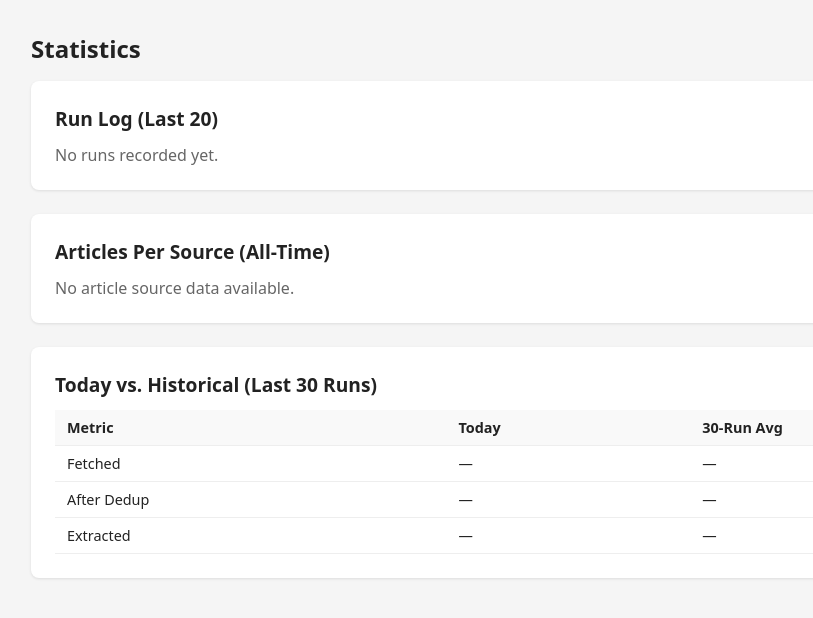
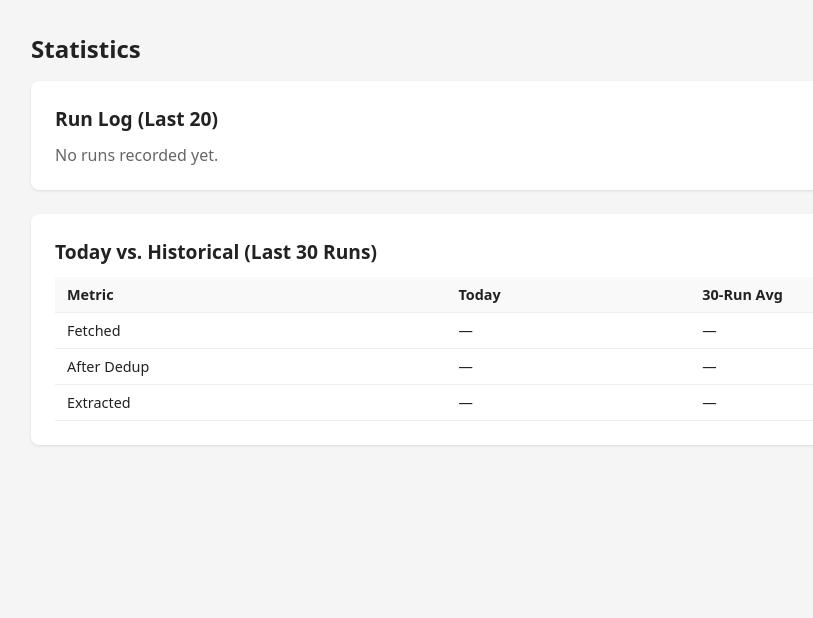
Before and after one commit to nxsyy55/another-ai-plus-rss-reader, a FastAPI app: page /stats/ in a window 1280 px wide. Shown: the part 54-672 px from the top of the page, without its empty margins (75-888 px from the left). Run offline with FastAPI, Linux system fonts and the light colour scheme; data comes from the database, SQL or seed files in the repository; data that the repository does not hold is empty; some libraries are stand-ins or nearby versions.

Commit message:
static panel improved

```diff
--- a/dashboard/routes/stats.py
+++ b/dashboard/routes/stats.py
@@ -38,45 +38,26 @@ async def reports_page(request: Request):
 async def stats_page(request: Request):
     init_db()
     with get_db() as conn:
-        # Last 20 runs
+        # Last 40 runs
         run_rows = conn.execute("""
             SELECT id, started_at, completed_at, provider, articles_fetched,
                    articles_after_dedup, articles_after_filter, articles_extraction_failed, status,
                    CAST(ROUND((JULIANDAY(COALESCE(completed_at, started_at)) - JULIANDAY(started_at)) * 86400) AS INTEGER) as duration_seconds
-            FROM runs ORDER BY started_at DESC LIMIT 20
+            FROM runs ORDER BY started_at DESC LIMIT 40
         """).fetchall()
 
         runs = [dict(r) for r in run_rows]
         last_run = runs[0] if runs else None
         last_run_id = last_run["id"] if last_run else None
 
-        # Articles per source (all-time originals)
-        source_rows = conn.execute("""
-            SELECT f.name, f.url, COUNT(a.id) as cnt
-            FROM articles a JOIN feeds f ON a.feed_id = f.id
-            WHERE a.dedup_status='original'
-            GROUP BY f.id ORDER BY cnt DESC
-        """).fetchall()
-
-        total_articles = sum(r["cnt"] for r in source_rows) or 1
-        articles_per_source = [
-            {
-                "name": r["name"] or r["url"],
-                "url": r["url"],
-                "cnt": r["cnt"],
-                "pct": round(r["cnt"] / total_articles * 100, 1),
-            }
-            for r in source_rows
-        ]
-
-        # Stats that depend on last_run
+        # Extraction stats for last run
         extraction_stats = {"total": 0, "failed": 0, "success_rate_pct": 0.0}
         word_buckets: list[dict] = []
         hist_stats = {"avg_fetched": None, "avg_dedup": None, "avg_extracted": None}
         token_estimate = {"input_tokens": 0, "output_tokens": 0, "cost_usd": 0.0, "model": "", "provider": ""}
 
         if last_run_id is not None:
-            # Extraction stats for last run
+            # ... (extraction_stats and word_buckets logic remains same) ...
             ext_row = conn.execute("""
                 SELECT COUNT(*) as total,
                        SUM(CASE WHEN full_content_extracted=0 THEN 1 ELSE 0 END) as failed
@@ -121,13 +102,13 @@ async def stats_page(request: Request):
                 for b in BUCKET_ORDER
             ]
 
-            # Historical averages (last 30 successful runs excluding most recent)
+            # Historical averages (last 60 successful runs excluding most recent)
             hist_row = conn.execute("""
                 SELECT AVG(articles_fetched) as avg_fetched,
                        AVG(articles_after_dedup) as avg_dedup,
                        AVG(articles_after_filter) as avg_extracted
                 FROM (SELECT * FROM runs WHERE status='success' AND id != ?
-                      ORDER BY started_at DESC LIMIT 30)
+                      ORDER BY started_at DESC LIMIT 60)
             """, (last_run_id,)).fetchone()
 
             if hist_row:
@@ -174,7 +155,6 @@ async def stats_page(request: Request):
         "request": request,
         "runs": runs,
         "last_run": last_run,
-        "articles_per_source": articles_per_source,
         "extraction_stats": extraction_stats,
         "word_buckets": word_buckets,
         "hist_stats": hist_stats,
--- a/templates/dashboard/stats.html
+++ b/templates/dashboard/stats.html
@@ -55,39 +55,6 @@
   </table>
   {% else %}
   <p style="color:#666;">No runs recorded yet.</p>
-  {% endif %}
-</div>
-
-<!-- Card 2: Articles Per Source -->
-<div class="card">
-  <h2>Articles Per Source (All-Time)</h2>
-  {% if articles_per_source %}
-  <table>
-    <thead>
-      <tr>
-        <th>Source</th>
-        <th>Articles</th>
-        <th>% of Total</th>
-        <th style="width:200px;">Bar</th>
-      </tr>
-    </thead>
-    <tbody>
-      {% for src in articles_per_source %}
-      <tr>
-        <td>
-          <a href="{{ src.url }}" target="_blank" rel="noopener" style="color:#1a1a2e;text-decoration:none;">{{ src.name }}</a>
-        </td>
-        <td>{{ src.cnt }}</td>
-        <td>{{ src.pct }}%</td>
-        <td>
-          <div style="background:#4a90e2;height:8px;width:{{ src.pct }}%;border-radius:4px;min-width:2px;"></div>
-        </td>
-      </tr>
-      {% endfor %}
-    </tbody>
-  </table>
-  {% else %}
-  <p style="color:#666;">No article source data available.</p>
   {% endif %}
 </div>
 
```
Also changed, not shown: src/aiNewReader/fetcher.py (+28 -0 lines), src/aiNewReader/reporter.py (+13 -2 lines).
